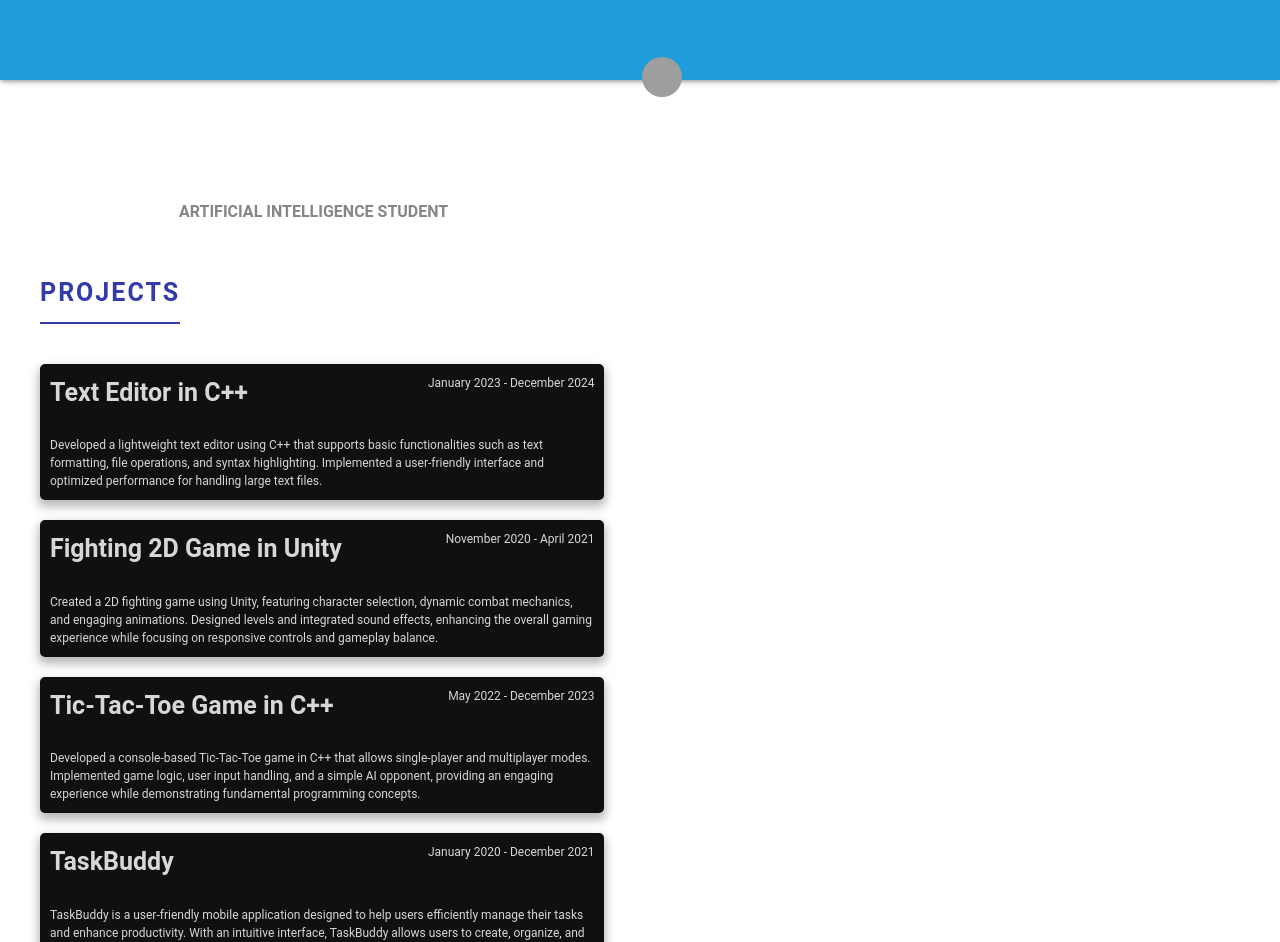
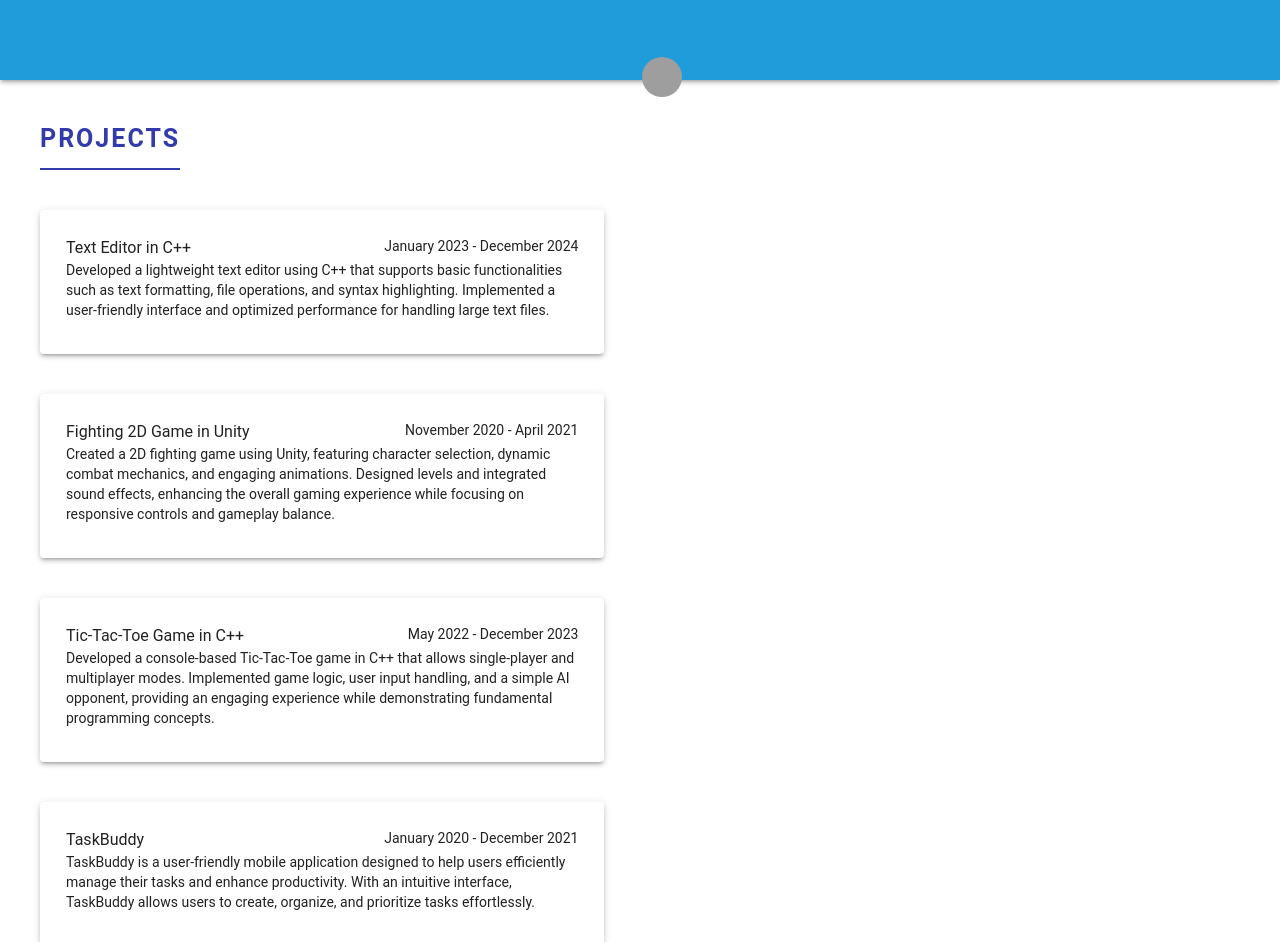
Before and after one commit to KhadijaNazir003/react-css-portfolio, a React (Create React App) app: page /projects in a window 1280 px wide. Shown: the top 942 px of the page. Built offline with nearby package versions, Linux system fonts and the light colour scheme; grey boxes are pictures that could not be loaded; some icons are missing.

Commit message:
converted project card to component

```diff
--- /dev/null
+++ b/src/components/ProjectCard.js
@@ -0,0 +1,19 @@
+// src/components/ProjectCard.js
+import React from "react";
+import { Card, CardContent, Typography } from "@mui/material";
+
+export default function ProjectCard({ title, date, children }) {
+  return (
+    <Card className="project-card" elevation={3}>
+      <CardContent>
+        <div className="p_head">
+          <Typography component="h3" className="p_name">
+            {title}
+          </Typography>
+          <Typography variant="body2">{date}</Typography>
+        </div>
+        <Typography variant="body2">{children}</Typography>
+      </CardContent>
+    </Card>
+  );
+}
--- a/src/pages/Projects.js
+++ b/src/pages/Projects.js
@@ -1,62 +1,41 @@
 // src/pages/Projects.js
 import React from "react";
+import ProjectCard from "../components/ProjectCard";
 
 export default function Projects() {
+  const projects = [
+    {
+      title: "Text Editor in C++",
+      date: "January 2023 - December 2024",
+      desc: "Developed a lightweight text editor using C++ that supports basic functionalities such as text formatting, file operations, and syntax highlighting. Implemented a user-friendly interface and optimized performance for handling large text files.",
+    },
+    {
+      title: "Fighting 2D Game in Unity",
+      date: "November 2020 - April 2021",
+      desc: "Created a 2D fighting game using Unity, featuring character selection, dynamic combat mechanics, and engaging animations. Designed levels and integrated sound effects, enhancing the overall gaming experience while focusing on responsive controls and gameplay balance.",
+    },
+    {
+      title: "Tic‑Tac‑Toe Game in C++",
+      date: "May 2022 - December 2023",
+      desc: "Developed a console‑based Tic‑Tac‑Toe game in C++ that allows single‑player and multiplayer modes. Implemented game logic, user input handling, and a simple AI opponent, providing an engaging experience while demonstrating fundamental programming concepts.",
+    },
+    {
+      title: "TaskBuddy",
+      date: "January 2020 - December 2021",
+      desc: "TaskBuddy is a user‑friendly mobile application designed to help users efficiently manage their tasks and enhance productivity. With an intuitive interface, TaskBuddy allows users to create, organize, and prioritize tasks effortlessly.",
+    },
+  ];
+
   return (
     <div className="right">
-      <div className="heading">
-        <div className="name">Khadija Nazir</div>
-        <div className="qualification">Artificial Intelligence Student</div>
-      </div>
-
       <div className="section-heading project" id="project">
         Projects
       </div>
-      <div>
-        <div className="project-card">
-          <div className="p_head">
-            <h3 className="p_name">Text Editor in C++</h3>
-            January 2023 - December 2024
-          </div>
-          Developed a lightweight text editor using C++ that supports basic
-          functionalities such as text formatting, file operations, and syntax
-          highlighting. Implemented a user-friendly interface and optimized
-          performance for handling large text files.
-        </div>
-
-        <div className="project-card">
-          <div className="p_head">
-            <h3 className="p_name">Fighting 2D Game in Unity</h3>
-            November 2020 - April 2021
-          </div>
-          Created a 2D fighting game using Unity, featuring character selection,
-          dynamic combat mechanics, and engaging animations. Designed levels and
-          integrated sound effects, enhancing the overall gaming experience
-          while focusing on responsive controls and gameplay balance.
-        </div>
-
-        <div className="project-card">
-          <div className="p_head">
-            <h3 className="p_name">Tic-Tac-Toe Game in C++</h3>
-            May 2022 - December 2023
-          </div>
-          Developed a console-based Tic-Tac-Toe game in C++ that allows
-          single-player and multiplayer modes. Implemented game logic, user
-          input handling, and a simple AI opponent, providing an engaging
-          experience while demonstrating fundamental programming concepts.
-        </div>
-
-        <div className="project-card">
-          <div className="p_head">
-            <h3 className="p_name">TaskBuddy</h3>
-            January 2020 - December 2021
-          </div>
-          TaskBuddy is a user-friendly mobile application designed to help users
-          efficiently manage their tasks and enhance productivity. With an
-          intuitive interface, TaskBuddy allows users to create, organize, and
-          prioritize tasks effortlessly.
-        </div>
-      </div>
+      {projects.map((p) => (
+        <ProjectCard key={p.title} title={p.title} date={p.date}>
+          {p.desc}
+        </ProjectCard>
+      ))}
     </div>
   );
 }
```
